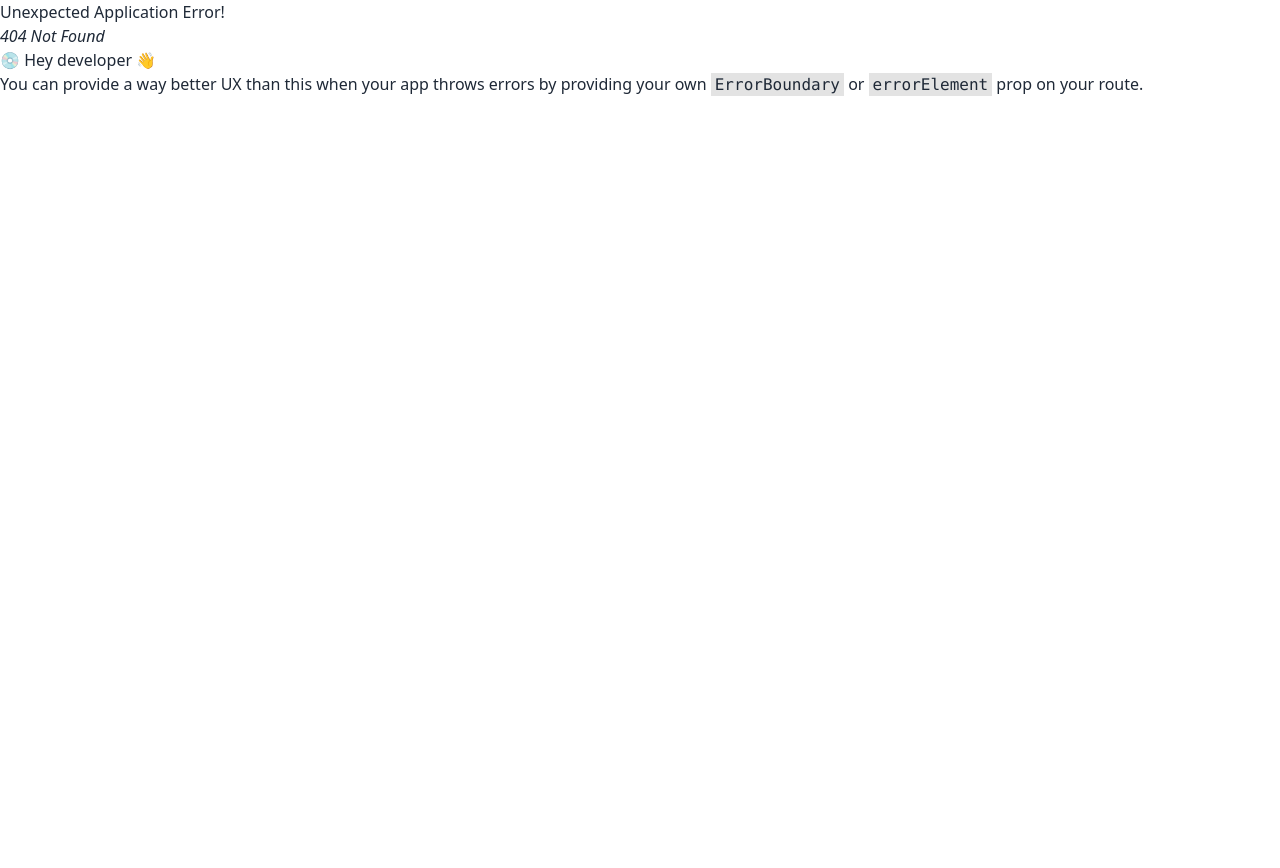
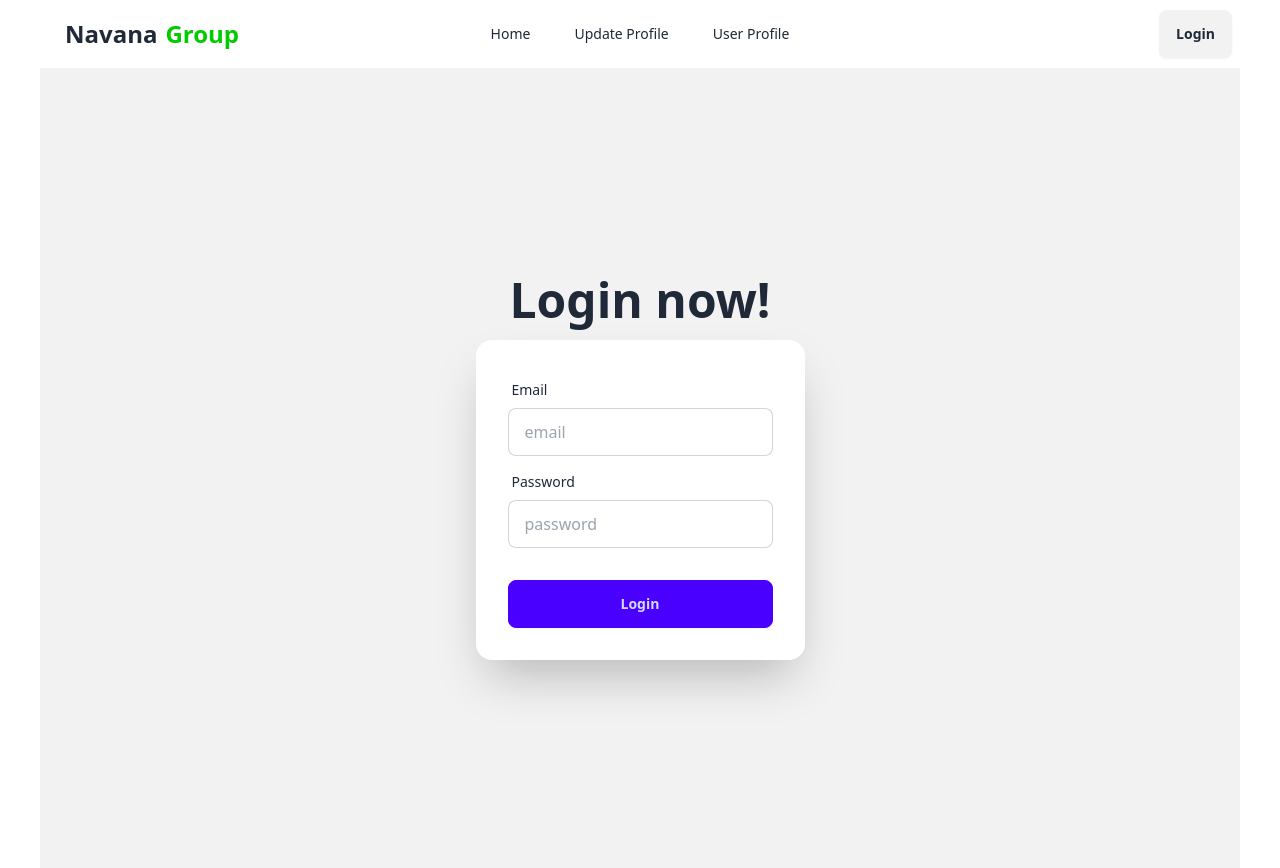
Before and after one commit to Muhammad-sefat/Navana-Real-Estate, a React (Vite) app: page /login in a window 1280 px wide. Before the commit this address had no page. Before the commit the page ends 800 px from the top, so only its background shows below. Built offline with nearby package versions, Linux system fonts and the light colour scheme.

Commit message:
Add Login Route

```diff
--- a/src/Components/Navbar.jsx
+++ b/src/Components/Navbar.jsx
@@ -85,7 +85,9 @@
           </ul>
         </div>
         <div className="navbar-end">
-          <a className="btn">Button</a>
+          <NavLink to={"/login"}>
+            <a className="btn font-semibold">Login</a>
+          </NavLink>
         </div>
       </div>
     </div>
--- /dev/null
+++ b/src/Components/Pages/Login.jsx
@@ -0,0 +1,44 @@
+const Login = () => {
+  return (
+    <div>
+      <div className="hero min-h-screen bg-base-200">
+        <div className="hero-content flex-col">
+          <div className="text-center lg:text-left">
+            <h1 className="text-5xl font-bold">Login now!</h1>
+          </div>
+          <div className="card shrink-0 w-full max-w-lg shadow-2xl bg-base-100">
+            <form className="card-body">
+              <div className="form-control">
+                <label className="label">
+                  <span className="label-text">Email</span>
+                </label>
+                <input
+                  type="email"
+                  placeholder="email"
+                  className="input input-bordered"
+                  required
+                />
+              </div>
+              <div className="form-control">
+                <label className="label">
+                  <span className="label-text">Password</span>
+                </label>
+                <input
+                  type="password"
+                  placeholder="password"
+                  className="input input-bordered"
+                  required
+                />
+              </div>
+              <div className="form-control mt-6">
+                <button className="btn btn-primary">Login</button>
+              </div>
+            </form>
+          </div>
+        </div>
+      </div>
+    </div>
+  );
+};
+
+export default Login;
--- a/src/Components/Router.jsx
+++ b/src/Components/Router.jsx
@@ -3,6 +3,7 @@
 import Home from "./Pages/Home.jsx";
 import UpdateProfile from "./Pages/UpdateProfile.jsx";
 import UserProfile from "./Pages/UserProfile.jsx";
+import Login from "./Pages/Login.jsx";
 
 const Router = createBrowserRouter([
   {
@@ -12,6 +13,10 @@
       {
         path: "/",
         element: <Home></Home>,
+      },
+      {
+        path: "/login",
+        element: <Login></Login>,
       },
       {
         path: "/updateprofile",
```
